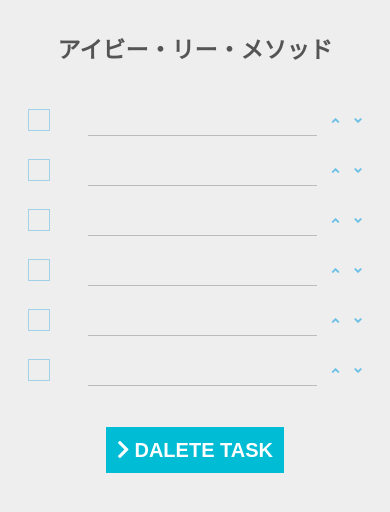
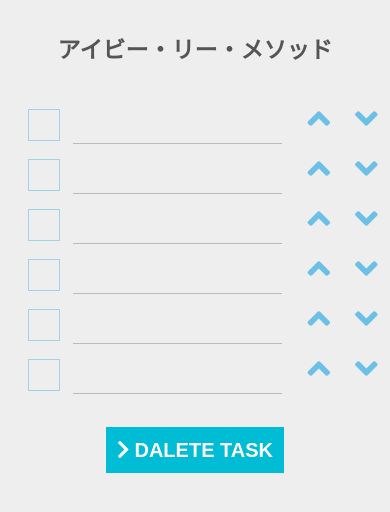
Before and after one commit to jun239/IvyLeeMethod, a plain HTML site: page index.html in a window 390 px wide. Drawn offline with nearby package versions, Linux system fonts and the light colour scheme.

Commit message:
Add files via upload

```diff
--- a/css/styles.css
+++ b/css/styles.css
@@ -14,6 +14,7 @@ body {
 .fa-angle-up, .fa-angle-down {
   color: #6cc0e5;
   margin-left: 10px;
+  font-size: 2em;
 }
 
 #app h1 {
@@ -182,19 +183,28 @@ input[type="checkbox"]:checked + label:before {
   .container {
     width: 100%;
   }
+  li {
+    margin-bottom: 10px;
+  }
   #app input[type="text"] {
-    width: 60%;
+    width: 55%;
     margin-left: 60px;
   }
   input[type="checkbox"] + label:before {
     left: 20px;
+    width: 30px;
+    height: 30px;
   }
   input[type="checkbox"]:checked + label:before {
-    left: 25px;
+    left: 30px;
   }
   .btn-flat-logo {
     font-size: 20px;
     padding: .7rem;
   }
+  .fa-angle-up, .fa-angle-down {
+    margin-left: 20px;
+    font-size: 3em;
+  }
 }
 /*# sourceMappingURL=styles.css.map */
```
